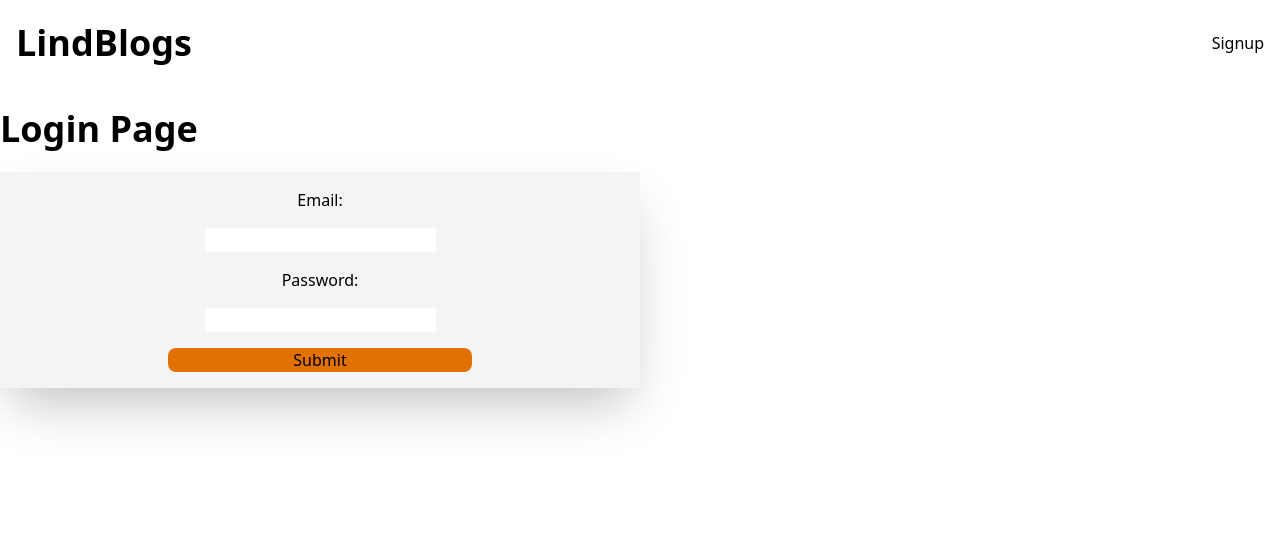
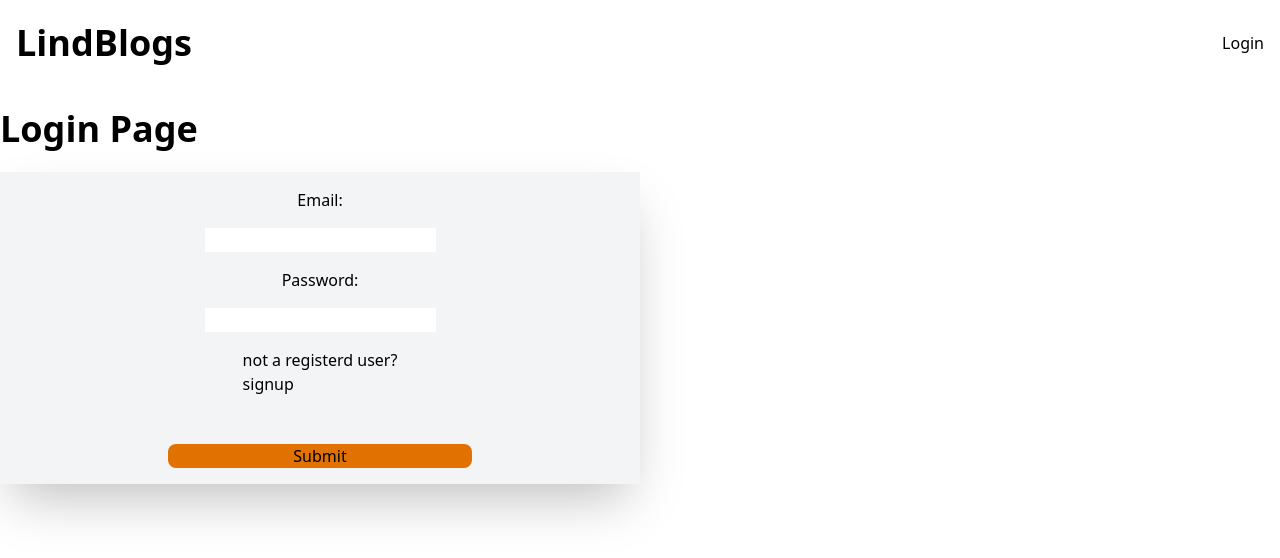
Before and after one commit to JGuzman87/ff-blogs, a Next.js app: page /login in a window 1280 px wide. Shown: the top 558 px of the page. Built offline with nearby package versions, Linux system fonts and the light colour scheme.

Commit message:
added signup link to login page

```diff
--- a/app/components/Form.jsx
+++ b/app/components/Form.jsx
@@ -1,5 +1,6 @@
 import React from 'react'
 import { usePathname } from "next/navigation";
+import Link from 'next/link';
 
 const Form = ({handleChange, handleClick, name, email, password}) => {
   const pathname = usePathname();
@@ -8,7 +9,8 @@ const Form = ({handleChange, handleClick, name, email, password}) => {
       className="bg-gray-100 flex flex-col p-4 gap-4 md:max-w-1/2 items-center shadow-2xl"
       onSubmit={handleClick}
     >
-{pathname === '/signup' && <>
+      {pathname === "/signup" && (
+        <>
           <label>Name:</label>
           <input
             className="bg-white"
@@ -18,7 +20,8 @@ const Form = ({handleChange, handleClick, name, email, password}) => {
             value={name}
             required
           />
-    </>}
+        </>
+      )}
       <label>Email:</label>
       <input
         className="bg-white"
@@ -37,6 +40,16 @@ const Form = ({handleChange, handleClick, name, email, password}) => {
         value={password}
         required
       />
+      {pathname === "/login" && (
+        <div className="flex justify-evenly">
+          <p>
+            not a registerd user?{" "}
+            <Link href={"/signup"}>
+              <p className='link link-hover'>signup</p>
+            </Link>
+          </p>
+        </div>
+      )}
       <button className="bg-amber-600 rounded-lg w-1/2 " type="submit">
         Submit
       </button>
--- a/app/components/Header.jsx
+++ b/app/components/Header.jsx
@@ -17,7 +17,7 @@ const pathname = usePathname();
           <h1 className="hover:text-purple-900">LindBlogs</h1>
         </Link>
 
-        <Link href={pathname === '/' ? '/login' : 'signup'} className='link link-hover self-center'>{pathname === '/' ? <p>Login</p> : <p>Signup</p>}</Link>
+        <Link href={pathname === '/dashboard' ? '/' : '/login'} className='link link-hover self-center'>{pathname === '/dashboard' ? <p>Logout</p> : <p>Login</p>}</Link>
       </nav>
       {pathname === '/' && <div className="col-span-3">
         <img
--- a/app/dashboard/page.jsx
+++ b/app/dashboard/page.jsx
@@ -2,6 +2,7 @@
 import { useState, useEffect } from "react";
 import BlogForm from "../components/BlogForm";
 import BlogPosts from "../components/BlogPosts";
+import Header from "../components/Header";
 
 const Dashboard = () => {
   const [blogData, setBlogData] = useState({ title: "", content: "" });
@@ -56,6 +57,7 @@ const Dashboard = () => {
     setBlogData({ title: "", content: "" });
   };
 
+  //function to delete blog posts
   const handleDelete = async (id) => {
     try {
       const res = await fetch(`/api/blogs/${id}`, { method: "DELETE" });
@@ -72,6 +74,8 @@ const Dashboard = () => {
     setBlogData((prev) => ({ ...prev, [e.target.name]: e.target.value }));
   };
   return (
+    <>
+      <Header />
       <div className="min-h-screen grid grid-cols-1 md:grid-cols-3 p-2 gap-8 items-start">
         <BlogForm
           change={handleChange}
@@ -79,8 +83,13 @@ const Dashboard = () => {
           title={blogData.title}
           content={blogData.content}
         />
-      <BlogPosts blogData={blogData} savedBlogs={savedBlogs} handleDelete={handleDelete}/>
+        <BlogPosts
+          blogData={blogData}
+          savedBlogs={savedBlogs}
+          handleDelete={handleDelete}
+        />
       </div>
+    </>
   );
 };
 
```
Lines whose indentation alone changed are shown as unchanged.
